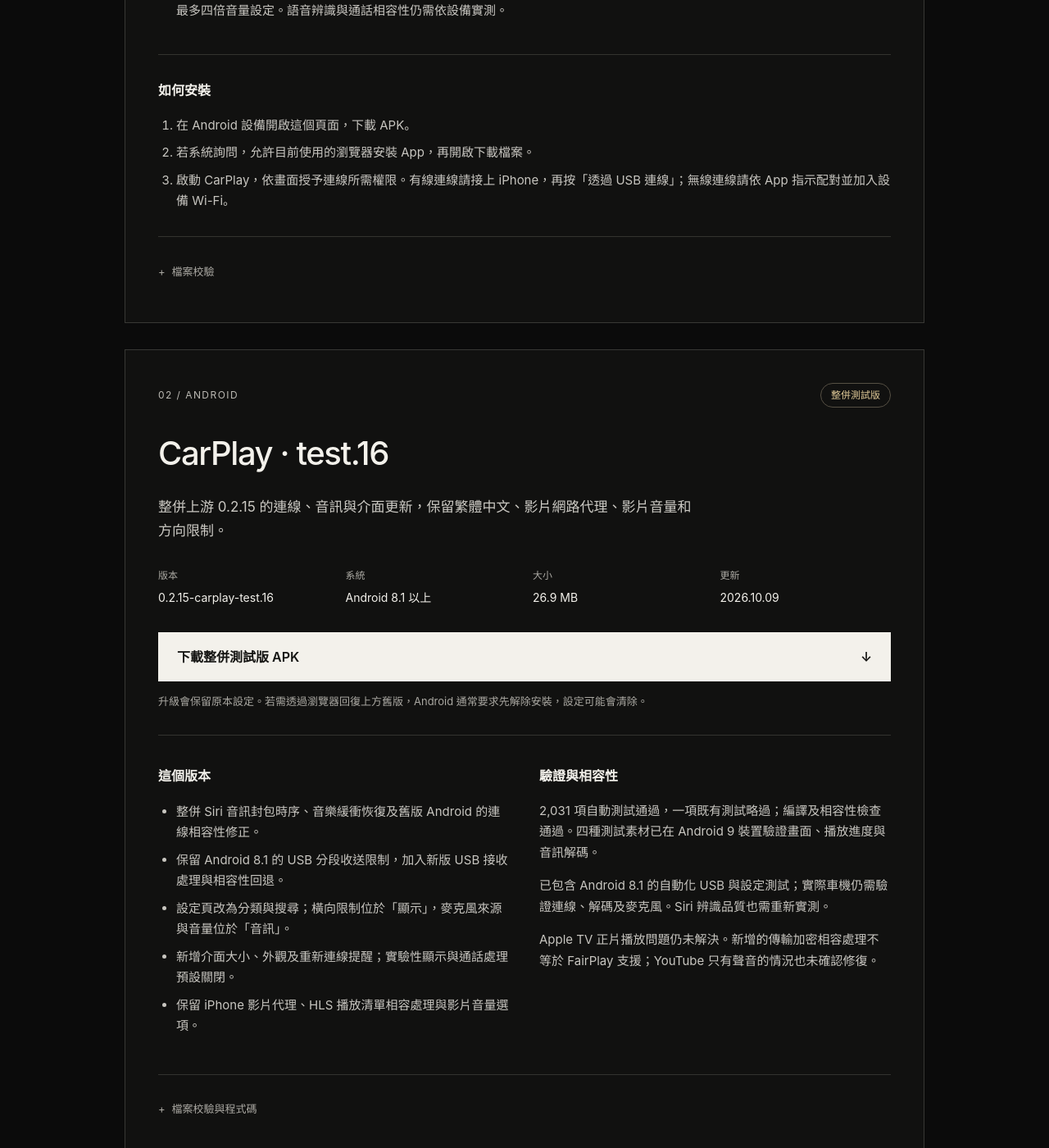
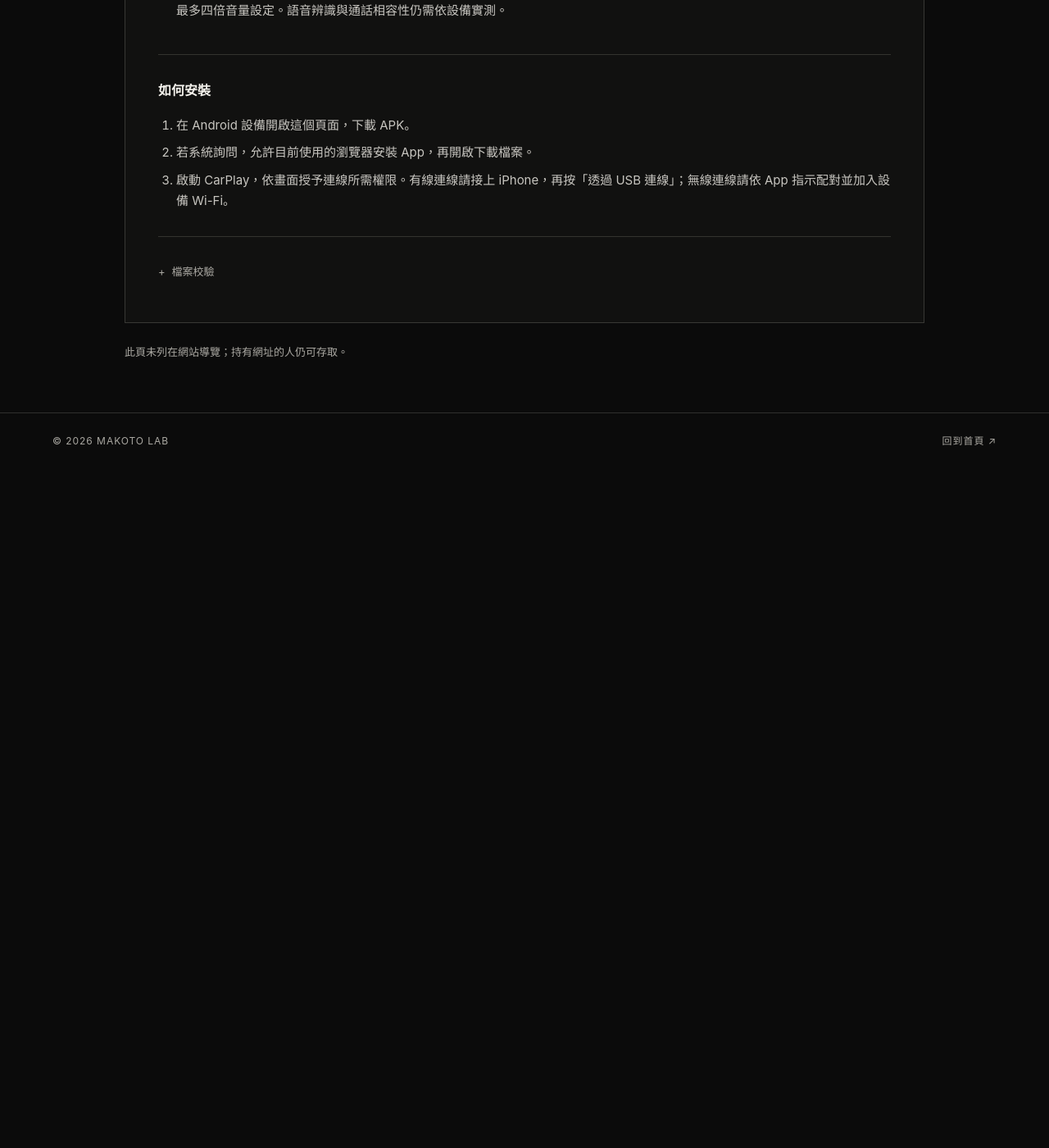
Before and after one commit to lancer1234/lancer1234.github.io, a Jekyll site: the page app/index.html, which Jekyll copies as it is, in a window 1280 px wide and 1400 px high, scrolled down 4007 px. Shown: the whole window at 82% size. Built offline with Jekyll 4.4.1, drawn with Linux system fonts in a browser that asks for light colours; after the commit the page ends 4579 px from its top, so only the background shows below that; some of the changed text lies outside the part shown.

Commit message:
Remove CarPlay test.16 from public downloads

```diff
--- a/app/index.html
+++ b/app/index.html
@@ -28,7 +28,7 @@
 <p class="description">整併上游 0.2.21，改善麥克風恢復、USB 與無線啟動、音樂緩衝及解碼相容性，保留繁體中文與原本的影片代理。</p>
 <dl class="metadata"><div><dt>版本</dt><dd>0.2.21-carplay-test.17</dd></div><div><dt>系統</dt><dd>Android 8.1 以上</dd></div><div><dt>大小</dt><dd>29.6 MB</dd></div><div><dt>更新</dt><dd>2026.10.21</dd></div></dl>
 <a class="download" href="/app/downloads/CarPlay-0.2.21-test.17-20261021.apk" download>下載 CarPlay test.17 APK <span aria-hidden="true">↓</span></a>
-<p class="caption">直接更新原本的 CarPlay 測試版，保留既有設定。整併前 test.13、test.16 仍在下方提供下載；回復較舊 APK 通常需要先解除安裝，設定可能清除。</p>
+<p class="caption">直接更新原本的 CarPlay 測試版，保留既有設定。整併前 test.13 仍在下方提供下載；回復較舊 APK 通常需要先解除安裝，設定可能清除。</p>
 <div class="notes"><section><h3>這個版本</h3><ul><li>新增 16 kHz 麥克風封包時序與收音恢復；保留一般麥克風來源、音量控制及優先使用原生 Opus。</li><li>整併 USB 啟動、逾時與重試修正，保留 Android 8.1 的分段收送與縮小區塊重試。</li><li>改善藍牙與熱點辨識，顯示更明確的啟動失敗原因；包含音樂時鐘與通話後恢復修正。</li><li>新增 HEVC 硬體能力回退、可選的低延遲與直接輸出；CarPlay 選單的安全區域設定可開啟直角顯示。</li><li>設定備份包含橫向限制、麥克風及影片偏好；修正大字體按鈕換行截字。</li><li>保留影片網路代理、HLS 相容處理、影片音量與原本的連線設定。</li></ul></section><section><h3>驗證與相容性</h3><p>3,196 項自動測試通過，一項既有測試略過。三項 Android 9 實機測試涵蓋四種影片素材及兩種位元率的原生 Opus 編碼、獨立解碼。</p><p>Android 8.0／8.1 的 USB 上限、重組、縮小重試與通用設定有自動化驗證。各車機無線連線、真實 Siri 辨識及通話品質仍需實測；實驗性選項預設關閉。</p><p>Apple TV 受保護正片與 YouTube 只有聲音的問題尚未確認修復；影片素材測試通過不代表新增 FairPlay 支援。</p></section></div>
 <details><summary>檔案校驗與程式碼</summary><p>SHA-256</p><code>f6410ee75a35807d8047e4719ac6ab45c8fd2b1a3ea1e7b4508fad2493914af5</code><p><a href="/app/downloads/CarPlay-0.2.21-test.17-20261021.apk.sha256" download>下載校驗檔</a> · <a href="/app/downloads/CarPlay-test.17-source.zip" download>下載 test.17 開源程式碼</a></p></details>
 </article>
@@ -43,16 +43,6 @@
 <section class="install"><h3>如何安裝</h3><ol><li>在 Android 設備開啟這個頁面，下載 APK。</li><li>若系統詢問，允許目前使用的瀏覽器安裝 App，再開啟下載檔案。</li><li>啟動 CarPlay，依畫面授予連線所需權限。有線連線請接上 iPhone，再按「透過 USB 連線」；無線連線請依 App 指示配對並加入設備 Wi-Fi。</li></ol></section>
 <details><summary>檔案校驗</summary><p>SHA-256</p><code>4b075692e844c5faaec8deba2b8e0306eb0435ca19313a6a4580f1cc69c254d8</code><p><a href="/app/downloads/CarPlay-0.2.12-test.13-20261008.apk.sha256" download>下載校驗檔</a> · <a href="/app/downloads/CarPlay-test.13-source.zip" download>下載這版的開源程式碼</a></p></details>
 </article>
-<article class="release" aria-labelledby="integration-title">
-<div class="release-top"><span class="eyebrow">02 / ANDROID</span><span class="badge">整併測試版</span></div>
-<h2 id="integration-title">CarPlay · test.16</h2>
-<p class="description">整併上游 0.2.15 的連線、音訊與介面更新，保留繁體中文、影片網路代理、影片音量和方向限制。</p>
-<dl class="metadata"><div><dt>版本</dt><dd>0.2.15-carplay-test.16</dd></div><div><dt>系統</dt><dd>Android 8.1 以上</dd></div><div><dt>大小</dt><dd>26.9 MB</dd></div><div><dt>更新</dt><dd>2026.10.09</dd></div></dl>
-<a class="download" href="/app/downloads/CarPlay-0.2.15-test.16-20261009.apk" download>下載整併測試版 APK <span aria-hidden="true">↓</span></a>
-<p class="caption">升級會保留原本設定。若需透過瀏覽器回復上方舊版，Android 通常要求先解除安裝，設定可能會清除。</p>
-<div class="notes"><section><h3>這個版本</h3><ul><li>整併 Siri 音訊封包時序、音樂緩衝恢復及舊版 Android 的連線相容性修正。</li><li>保留 Android 8.1 的 USB 分段收送限制，加入新版 USB 接收處理與相容性回退。</li><li>設定頁改為分類與搜尋；橫向限制位於「顯示」，麥克風來源與音量位於「音訊」。</li><li>新增介面大小、外觀及重新連線提醒；實驗性顯示與通話處理預設關閉。</li><li>保留 iPhone 影片代理、HLS 播放清單相容處理與影片音量選項。</li></ul></section><section><h3>驗證與相容性</h3><p>2,031 項自動測試通過，一項既有測試略過；編譯及相容性檢查通過。四種測試素材已在 Android 9 裝置驗證畫面、播放進度與音訊解碼。</p><p>已包含 Android 8.1 的自動化 USB 與設定測試；實際車機仍需驗證連線、解碼及麥克風。Siri 辨識品質也需重新實測。</p><p>Apple TV 正片播放問題仍未解決。新增的傳輸加密相容處理不等於 FairPlay 支援；YouTube 只有聲音的情況也未確認修復。</p></section></div>
-<details><summary>檔案校驗與程式碼</summary><p>SHA-256</p><code>bec1ccd3014a3ecb92bfec293001eb47e93612a33485fd39874027999179a9c1</code><p><a href="/app/downloads/CarPlay-0.2.15-test.16-20261009.apk.sha256" download>下載校驗檔</a> · <a href="/app/downloads/CarPlay-test.16-source.zip" download>下載整併版開源程式碼</a></p></details>
-</article>
 <p class="page-note">此頁未列在網站導覽；持有網址的人仍可存取。</p>
 </main>
 <footer><span>© 2026 MAKOTO LAB</span><a href="/">回到首頁 ↗</a></footer>
```
Also changed, not shown: 3 other files.
